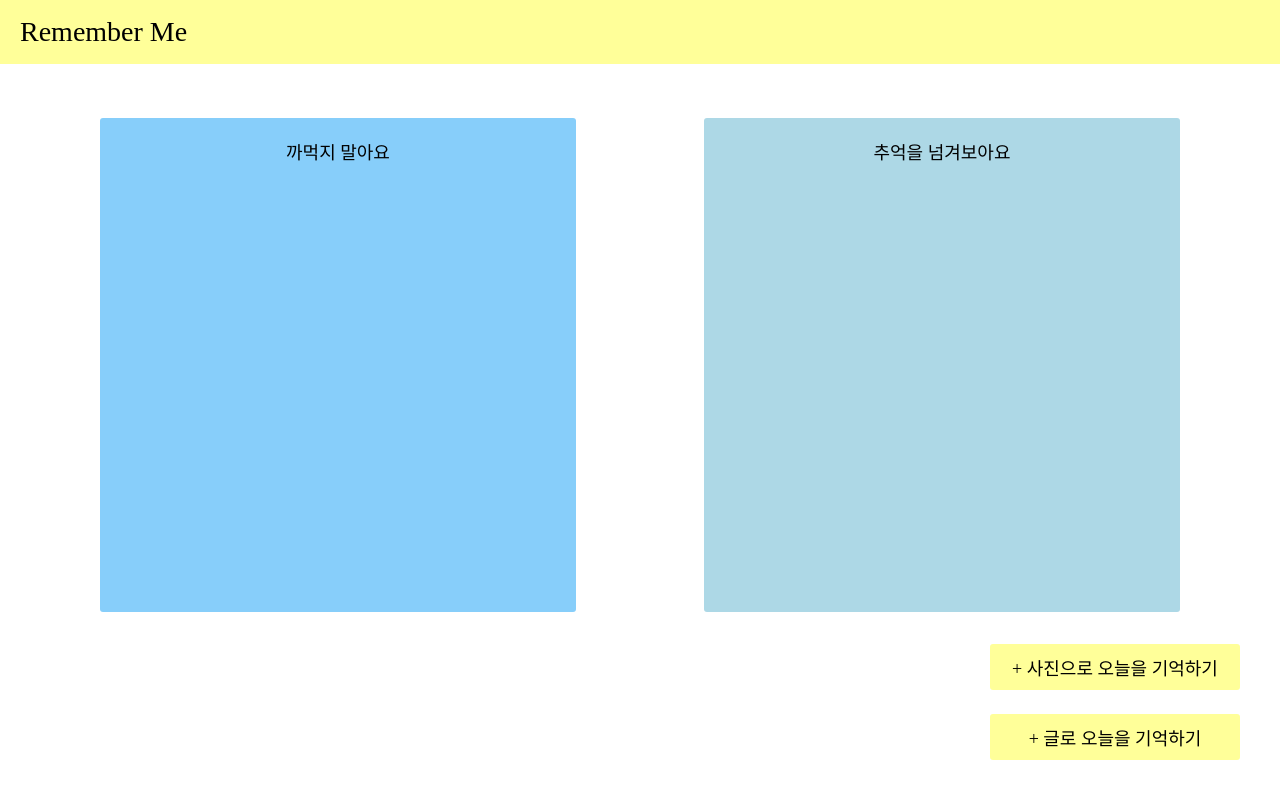
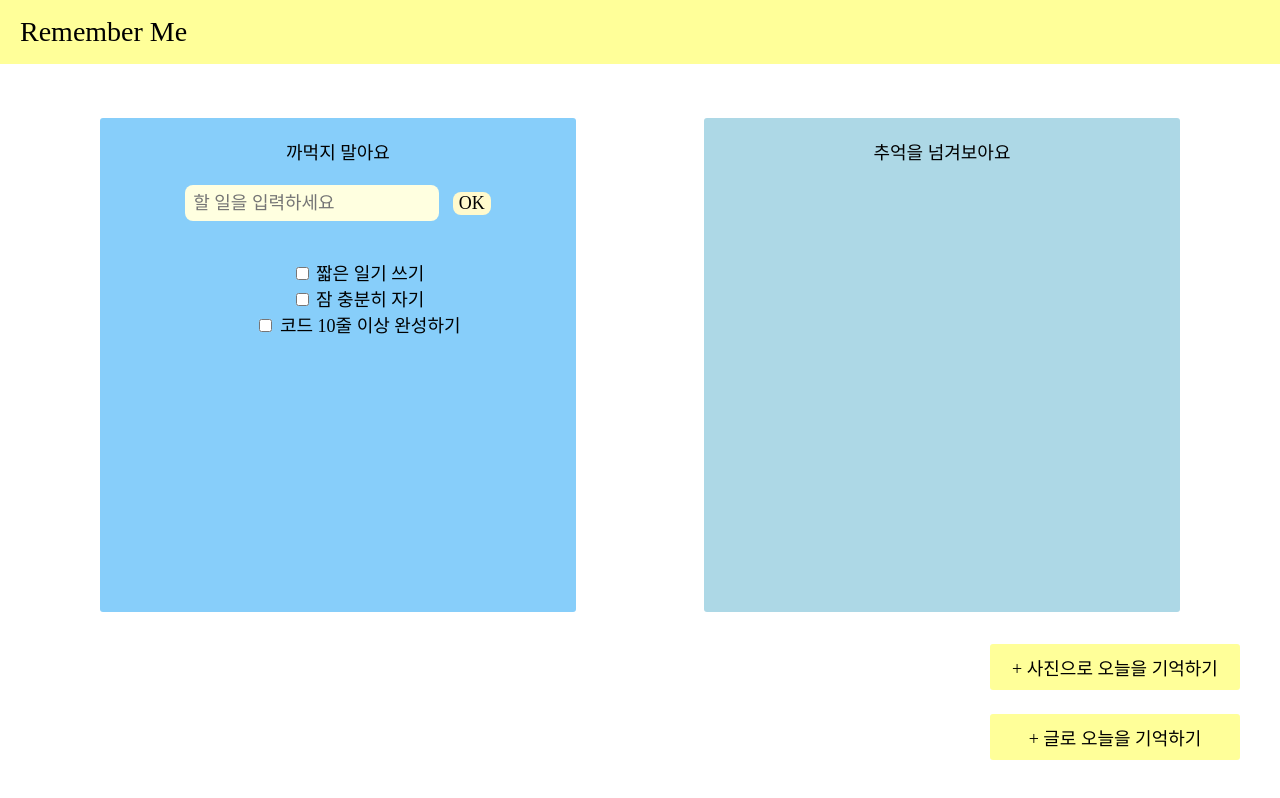
Before and after one commit to wyoung163/ReactProj, a React (Create React App) app: page / in a window 1280 px wide. Built offline with nearby package versions, Linux system fonts and the light colour scheme; a web font is replaced by a local one.

Commit message:
feat: add todo examples

```diff
--- /dev/null
+++ b/src/Routes/addTodo.js
@@ -0,0 +1,33 @@
+import React, { useCallback, useRef, useState } from 'react';
+import "../Views/todo.css"
+import { useNavigate } from "react-router-dom";
+
+function TodoInsert({onInsert}) {
+    const [value, setValue] = useState('');
+
+    const onChange = useCallback(e=>{
+        setValue(e.target.value);
+    },[])
+
+    const onSubmit = useCallback(
+        e => {
+            setValue(''); //value 초기화
+            //기본이벤트(새로고침) 방지
+            e.preventDefault();
+        }
+    ,[value])
+    return (
+        <form className="TodoInsert" onSubmit={onSubmit}>
+            <input
+            className='writeTodo'
+            onChange={onChange}
+            value={value} placeholder="할 일을 입력하세요" />
+            &nbsp; &nbsp;
+            <button className='btn' type="submit" >
+                OK
+            </button>
+        </form>
+    )
+}
+
+export default TodoInsert;
--- a/src/Routes/home.js
+++ b/src/Routes/home.js
@@ -1,6 +1,9 @@
-import React from 'react';
+import React, { useCallback, useRef, useState } from 'react';
 import { useNavigate } from "react-router-dom";
 import '../Views/home.css';
+import TodoList from '../Components/TodoList';
+import TodoListItem from '../Components/TodoListItem';
+import TodoInsert from './addTodo';
 
 const Home = () => {
     const navigate = useNavigate();
@@ -11,7 +14,62 @@ const Home = () => {
 
     const addRecordByPic = () => {
         navigate("/record/pic");
-      };
+    };
+
+    // 일정 항목
+    const [todos, setTodos] = useState([
+        {
+            id: 1,
+            text: "짧은 일기 쓰기",
+            checked: true,
+        },
+        {
+            id: 2,
+            text: "잠 충분히 자기",
+            checked: true,
+        },
+        {
+            id: 3,
+            text: "코드 10줄 이상 완성하기",
+            checked: false,
+        },
+    ]);
+
+    // 새 투두 항목 추가
+    const next = useRef(4);
+    const onInsert = useCallback(
+        (text) => {
+            const todo = {
+                id: next.current,
+                text,
+                checked: false,
+            };
+            setTodos(todos.concat(todo));
+            next.current++;
+        },
+        [todos],
+    );
+
+    // 투두 제거
+    const onRemove = useCallback(
+        // 일치하지 않는 항목만 모아서 새 배열 생성
+        (id) => {
+            setTodos(todos.filter((todo) => todo.id !== id));
+        },
+        [todos]
+    )
+
+    //checked 변화
+    const onToggle = useCallback(
+        (id) => {
+            setTodos(
+                todos.map((todo) =>
+                    todo.id === id ? {...todo, checked: !todo.checked } : todo,
+                ),
+            );
+        },
+        [todos],
+    )
 
     return (
             <div className="App">
@@ -29,7 +87,15 @@ const Home = () => {
                     <p className="records">추억을 넘겨보아요</p>
                 </span>
                 <span>
-                    <p className="todo">까먹지 말아요</p>
+                    <p className="todo">
+                        까먹지 말아요
+                        <br />
+                        <br />
+                        <TodoInsert onInsert={onInsert}/>
+                        <TodoList
+                        todos={todos}
+                        />
+                    </p>
                 </span>
                 </div>
             </body>
```
